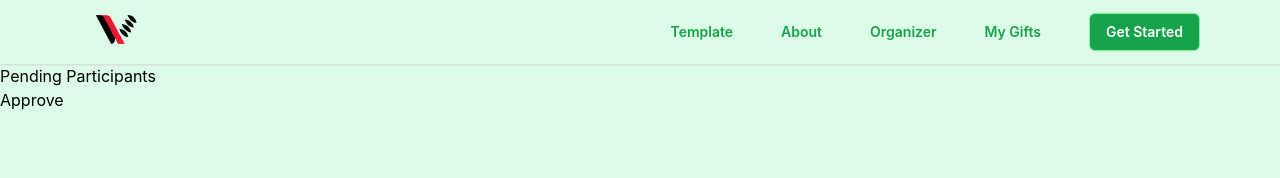
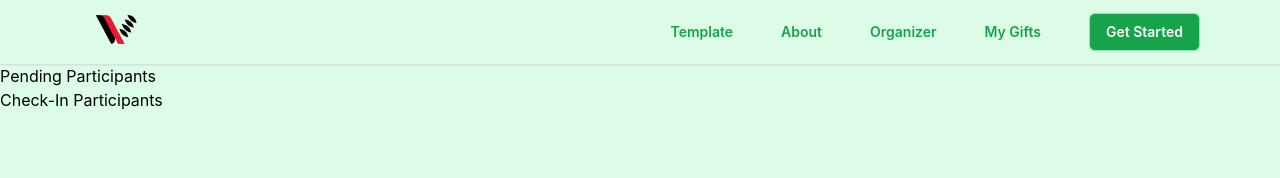
Before and after one commit to ZILECAO/Verattend-final, a Next.js app: page /organizer in a window 1280 px wide. Shown: the top 178 px of the page. Built offline with nearby package versions, Linux system fonts and the light colour scheme.

Commit message:
added some ui stuff

```diff
--- a/pages/organizer.js
+++ b/pages/organizer.js
@@ -8,15 +8,10 @@ function pendingApplicants() {
         <section className="bg-green-100 min-h-screen">
             <title>Manage This Event</title>
             <div class="row">
-            <div class="column">
-            <h1>Pending Participants</h1>
+                <div class="column">Pending Participants</div>
+                <div class="column">Check-In Participants</div>
             </div>
-            <div class="column">
-            <h1>Approve</h1>
-            </div>
-
-            </div>
-        </section>
+        </section >
     )
 }
 
```
